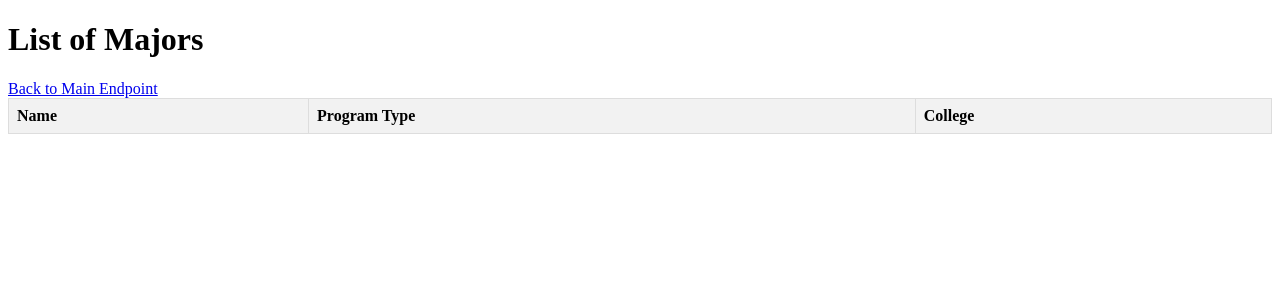
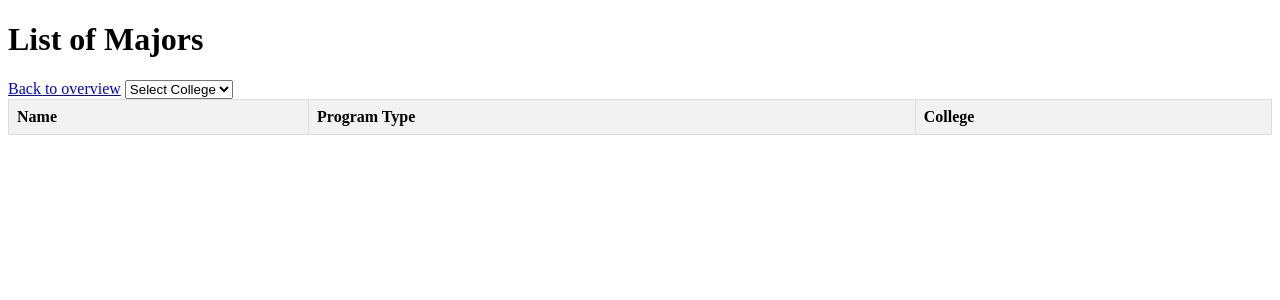
Before and after one commit to David-T-Projects/SeniorCitizensHackathon, a Flask app: page /majors in a window 1280 px wide. Shown: the top 300 px of the page. Run offline with Flask 3, Linux system fonts and the light colour scheme; lists and menus that the app fills with data are empty; parts of the project's set-up code (start-up, migrations or seed data) failed here and were passed over.

Commit message:
Final touches

```diff
--- a/templates/colleges.html
+++ b/templates/colleges.html
@@ -21,7 +21,7 @@
 </head>
 <body>
     <h1>List of Colleges</h1>
-    <a href="/">Back to Main Endpoint</a> <!-- Back button -->
+    <a href="/">Back to overview</a> <!-- Back button -->
     <table id="college-table">
         <thead>
             <tr>
--- a/templates/courseListings.html
+++ b/templates/courseListings.html
@@ -21,7 +21,7 @@
 </head>
 <body>
     <h1>Course Listings</h1>
-    <a href="/">Back to Main Endpoint</a> <!-- Back button -->
+    <a href="/">Back to overview</a> <!-- Back button -->
     <table id="course-listings-table">
         <thead>
             <tr>
--- a/templates/courses.html
+++ b/templates/courses.html
@@ -21,7 +21,7 @@
 </head>
 <body>
     <h1>List of Courses</h1>
-    <a href="http://localhost:5001/">Back to index</a> <!-- Back button -->
+    <a href="http://localhost:5001/">Back to overview</a> <!-- Back button -->
     <select id="departmentSelect" onchange="filterByDepartment()">
         <option value="">Select Department</option>
         {% set departments = [] %}
--- a/templates/departments.html
+++ b/templates/departments.html
@@ -21,7 +21,7 @@
 </head>
 <body>
     <h1>List of Departments</h1>
-    <a href="http://localhost:5001/">Back to index</a> <!-- Back button -->
+    <a href="http://localhost:5001/">Back to overview</a> <!-- Back button -->
     <table id="department-table">
         <thead>
             <tr>
--- a/templates/endpoints.html
+++ b/templates/endpoints.html
@@ -3,10 +3,10 @@
 <head>
     <meta charset="UTF-8">
     <meta name="viewport" content="width=device-width, initial-scale=1.0">
-    <title>List of API Endpoints</title>
+    <title>List of UAH's data</title>
 </head>
 <body>
-    <h1>List of API Endpoints</h1>
+    <h1>List of UAH's data</h1>
     <ul>
         {% for endpoint in endpoints %}
         <li><a href="{{ endpoint }}">{{ endpoint }}</a></li>
--- a/templates/faculty.html
+++ b/templates/faculty.html
@@ -21,7 +21,7 @@
 </head>
 <body>
     <h1>List of Faculty</h1>
-    <a href="/">Back to Main Endpoint</a> <!-- Back button -->
+    <a href="/">Back to overview</a> <!-- Back button -->
     <table id="faculty-table">
         <thead>
             <tr>
--- a/templates/majors.html
+++ b/templates/majors.html
@@ -21,7 +21,17 @@
 </head>
 <body>
     <h1>List of Majors</h1>
-    <a href="/">Back to Main Endpoint</a>
+    <a href="/">Back to overview</a>
+    <select id="collegeSelect" onchange="filterByCollege()">
+        <option value="">Select College</option>
+        {% set colleges = [] %}
+        {% for major in data %}
+            {% if major.college not in colleges %}
+                {% set _ = colleges.append(major.college) %}
+                <option value="{{ major.college }}">{{ major.college }}</option>
+            {% endif %}
+        {% endfor %}
+    </select>
     <table id="majors-table">
         <thead>
             <tr>
@@ -42,7 +52,24 @@
     </table>
 
     <script>
-        // You can include JavaScript here if needed
+        function filterByCollege() {
+            var select, filter, table, tr, td, i, txtValue;
+            select = document.getElementById("collegeSelect");
+            filter = select.value.toUpperCase();
+            table = document.getElementById("majors-table");
+            tr = table.getElementsByTagName("tr");
+            for (i = 0; i < tr.length; i++) {
+                td = tr[i].getElementsByTagName("td")[2]; // Index 2 for college column
+                if (td) {
+                    txtValue = td.textContent || td.innerText;
+                    if (filter === "" || txtValue.toUpperCase() === filter) {
+                        tr[i].style.display = "";
+                    } else {
+                        tr[i].style.display = "none";
+                    }
+                }
+            }
+        }
     </script>
 </body>
 </html>
```
